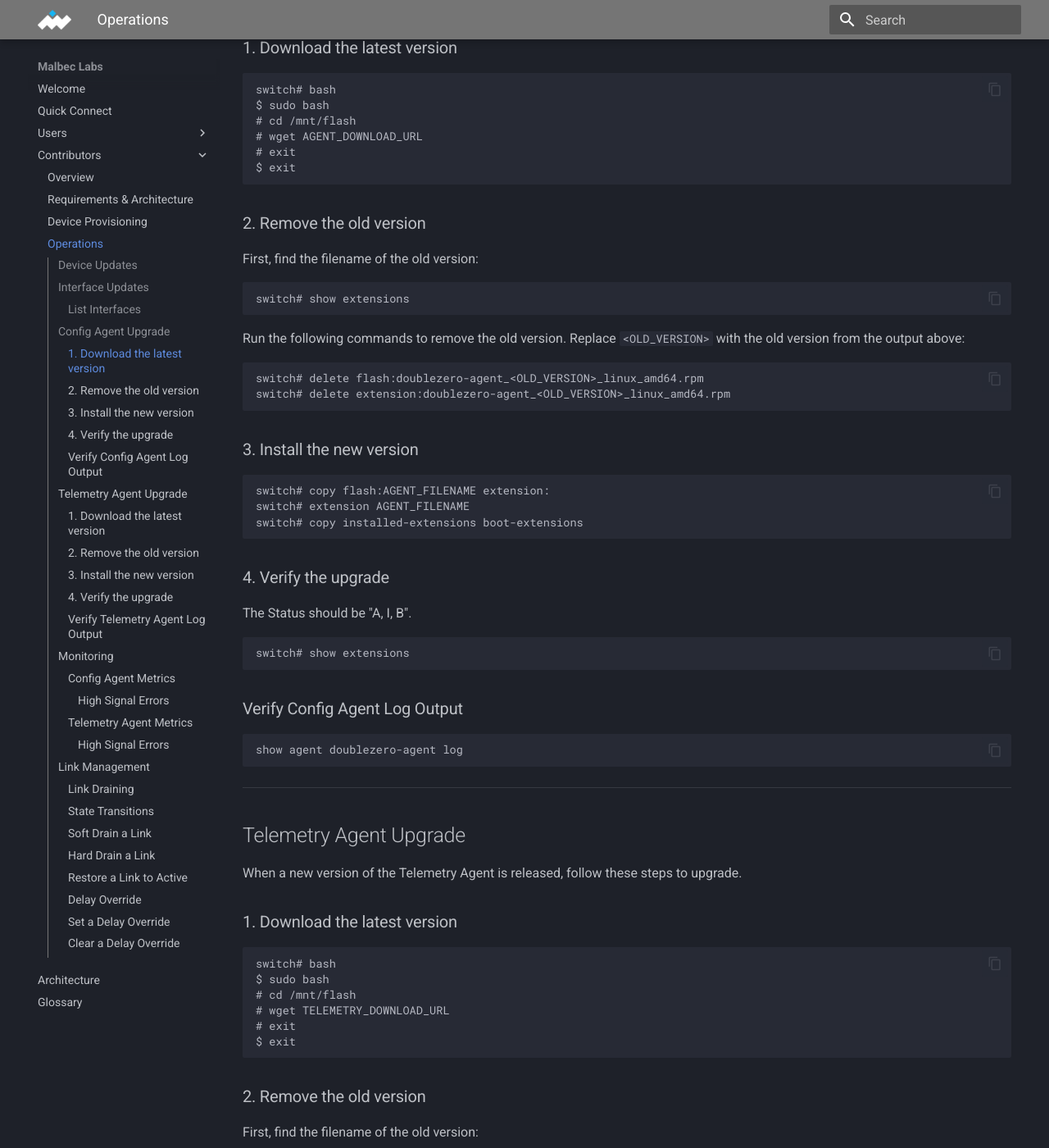
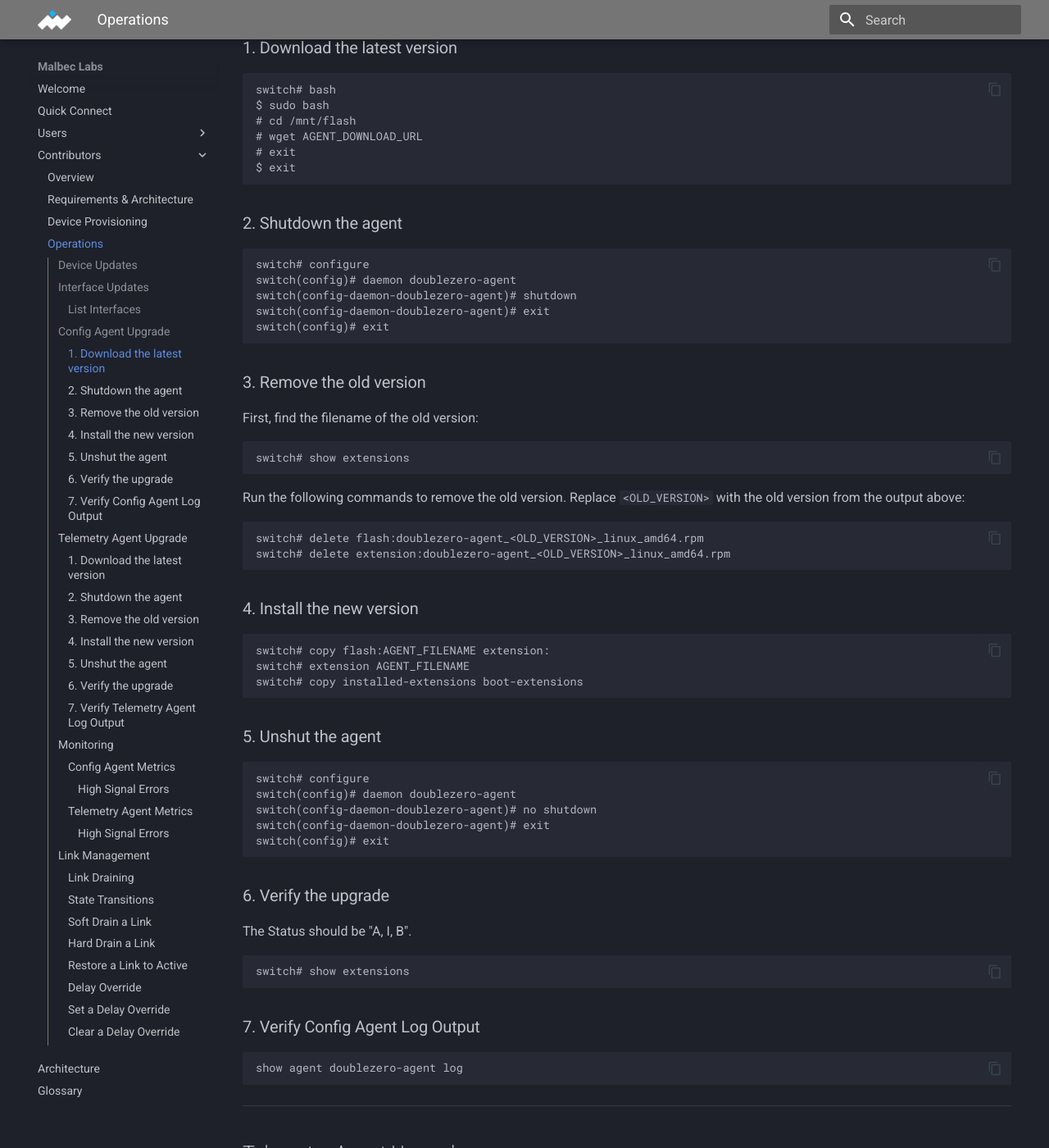
Before and after one commit to malbeclabs/docs, an MkDocs documentation site: the page built from docs/contribute-operations.md, in a window 1280 px wide and 1400 px high, scrolled down 1510 px. Shown: the whole window at 82% size. Built offline with MkDocs 1.6.1 and Material for MkDocs 9.7.7, drawn with Linux system fonts in a browser that asks for light colours; some of the changed text lies outside the part shown.

Commit message:
docs: add shutdown/unshut steps to Config and Telemetry Agent upgrade procedures (#137)
Add steps to shutdown the agent before removing the old version and unshut
after installing the new version. Renumber all steps accordingly (1-7).

````diff
--- a/docs/contribute-operations.md
+++ b/docs/contribute-operations.md
@@ -72,7 +72,17 @@
 $ exit
 ```
 
-### 2. Remove the old version
+### 2. Shutdown the agent
+
+```
+switch# configure
+switch(config)# daemon doublezero-agent
+switch(config-daemon-doublezero-agent)# shutdown
+switch(config-daemon-doublezero-agent)# exit
+switch(config)# exit
+```
+
+### 3. Remove the old version
 
 First, find the filename of the old version:
 ```
@@ -93,14 +103,24 @@
 switch# copy installed-extensions boot-extensions
 ```
 
-### 4. Verify the upgrade
+### 5. Unshut the agent
+
+```
+switch# configure
+switch(config)# daemon doublezero-agent
+switch(config-daemon-doublezero-agent)# no shutdown
+switch(config-daemon-doublezero-agent)# exit
+switch(config)# exit
+```
+
+### 6. Verify the upgrade
 
 The Status should be "A, I, B".
 ```
 switch# show extensions
 ```
 
-### Verify Config Agent Log Output
+### 7. Verify Config Agent Log Output
 
 ```
 show agent doublezero-agent log
@@ -123,7 +143,17 @@
 $ exit
 ```
 
-### 2. Remove the old version
+### 2. Shutdown the agent
+
+```
+switch# configure
+switch(config)# daemon doublezero-telemetry
+switch(config-daemon-doublezero-telemetry)# shutdown
+switch(config-daemon-doublezero-telemetry)# exit
+switch(config)# exit
+```
+
+### 3. Remove the old version
 
 First, find the filename of the old version:
 ```
@@ -144,14 +174,24 @@
 switch# copy installed-extensions boot-extensions
 ```
 
-### 4. Verify the upgrade
+### 5. Unshut the agent
+
+```
+switch# configure
+switch(config)# daemon doublezero-telemetry
+switch(config-daemon-doublezero-telemetry)# no shutdown
+switch(config-daemon-doublezero-telemetry)# exit
+switch(config)# exit
+```
+
+### 6. Verify the upgrade
 
 The Status should be "A, I, B".
 ```
 switch# show extensions
 ```
 
-### Verify Telemetry Agent Log Output
+### 7. Verify Telemetry Agent Log Output
 
 ```
 show agent doublezero-telemetry log
````
Also changed, not shown: other parts of docs/contribute-operations.md (+2 -2 lines).
